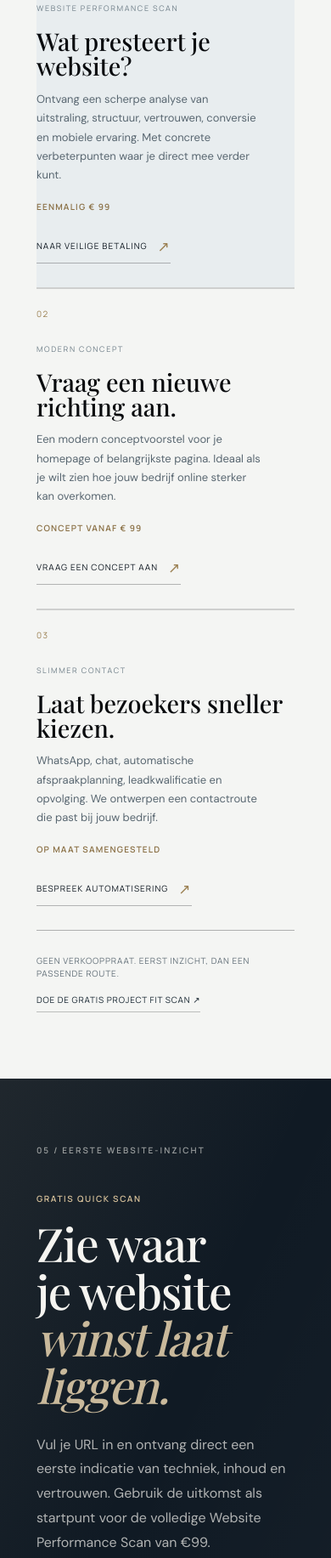
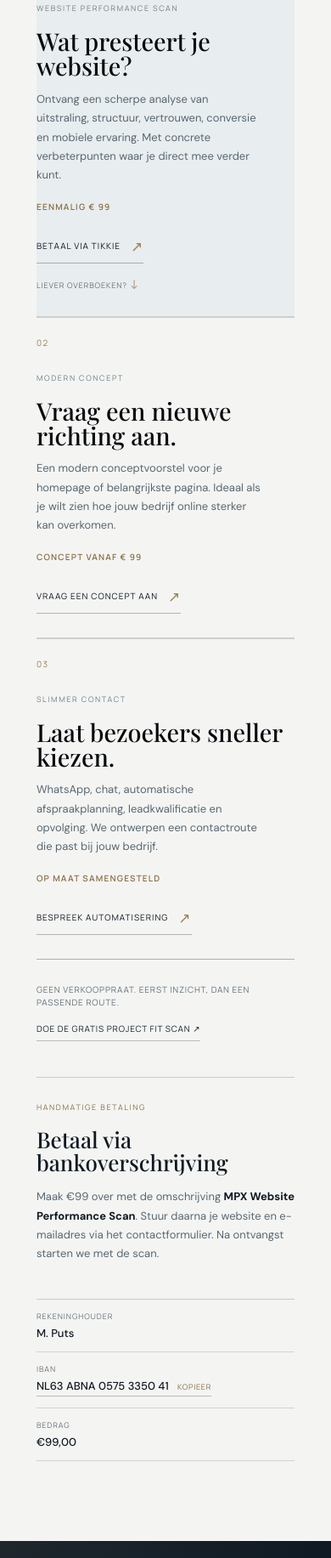
Before and after one commit to apexclusive/mpxstudio, a plain HTML site: page index.html in a window 390 px wide. Shown: the part 4114-5947 px from the top of the page at 85% size. Drawn offline with nearby package versions, Linux system fonts and the light colour scheme; a web font is replaced by a local one.

Commit message:
Add bank transfer payment option

```diff
--- a/index.html
+++ b/index.html
@@ -114,11 +114,12 @@
       <div class="section-label">04 / Direct starten</div>
       <div class="growth-heading"><h2 id="growth-title">Maak je website<br><i>vandaag al sterker.</i></h2><p>Je hoeft niet meteen een volledig traject te starten. Kies een concrete eerste stap en ontvang snel duidelijkheid over wat er online beter kan.</p></div>
       <div class="growth-grid">
-        <article class="growth-card growth-card-featured"><span class="growth-card-number">01</span><div><span class="growth-kicker">Website Performance Scan</span><h3>Wat presteert je website?</h3><p>Ontvang een scherpe analyse van uitstraling, structuur, vertrouwen, conversie en mobiele ervaring. Met concrete verbeterpunten waar je direct mee verder kunt.</p><strong>Eenmalig € 99</strong></div><a class="growth-card-link" href="#contact" data-product="audit" data-offer="Website Performance Scan voor € 99">Naar veilige betaling <span>↗</span></a></article>
+        <article class="growth-card growth-card-featured"><span class="growth-card-number">01</span><div><span class="growth-kicker">Website Performance Scan</span><h3>Wat presteert je website?</h3><p>Ontvang een scherpe analyse van uitstraling, structuur, vertrouwen, conversie en mobiele ervaring. Met concrete verbeterpunten waar je direct mee verder kunt.</p><strong>Eenmalig € 99</strong></div><div class="payment-actions"><a class="growth-card-link" href="https://tikkie.me/pay/gdg6u2tptc948t674irl" target="_blank" rel="noreferrer" data-offer="Website Performance Scan voor € 99">Betaal via Tikkie <span>↗</span></a><a class="payment-secondary" href="#bankbetaling">Liever overboeken? <span>↓</span></a></div></article>
         <article class="growth-card"><span class="growth-card-number">02</span><div><span class="growth-kicker">Modern concept</span><h3>Vraag een nieuwe richting aan.</h3><p>Een modern conceptvoorstel voor je homepage of belangrijkste pagina. Ideaal als je wilt zien hoe jouw bedrijf online sterker kan overkomen.</p><strong>Concept vanaf € 99</strong></div><a class="growth-card-link" href="#contact" data-offer="Modern websiteconcept vanaf € 99">Vraag een concept aan <span>↗</span></a></article>
         <article class="growth-card"><span class="growth-card-number">03</span><div><span class="growth-kicker">Slimmer contact</span><h3>Laat bezoekers sneller kiezen.</h3><p>WhatsApp, chat, automatische afspraakplanning, leadkwalificatie en opvolging. We ontwerpen een contactroute die past bij jouw bedrijf.</p><strong>Op maat samengesteld</strong></div><a class="growth-card-link" href="#contact" data-offer="WhatsApp, chat en slimme afspraakplanning">Bespreek automatisering <span>↗</span></a></article>
       </div>
       <div class="growth-footer"><span>Geen verkooppraat. Eerst inzicht, dan een passende route.</span><a href="#fit-scan">Doe de gratis Project Fit Scan <span>↗</span></a></div>
+      <div class="bank-payment" id="bankbetaling"><div><span class="growth-kicker">Handmatige betaling</span><h3>Betaal via bankoverschrijving</h3><p>Maak €99 over met de omschrijving <strong>MPX Website Performance Scan</strong>. Stuur daarna je website en e-mailadres via het contactformulier. Na ontvangst starten we met de scan.</p></div><dl><div><dt>Rekeninghouder</dt><dd>M. Puts</dd></div><div><dt>IBAN</dt><dd><button type="button" class="copy-iban" data-iban="NL63ABNA0575335041">NL63 ABNA 0575 3350 41 <span>kopieer</span></button></dd></div><div><dt>Bedrag</dt><dd>€99,00</dd></div></dl></div>
     </section>
 
     <section class="audit-section" id="website-scan" aria-labelledby="audit-title">
@@ -452,6 +453,13 @@
       const projectField = contactForm.querySelector('[name="project"]');
       projectField.value = `Interesse in: ${link.dataset.offer}\n\n`;
     }));
+    document.querySelector('.copy-iban')?.addEventListener('click', async event => {
+      const button = event.currentTarget;
+      await navigator.clipboard?.writeText(button.dataset.iban);
+      const original = button.innerHTML;
+      button.innerHTML = `${button.dataset.iban.replace(/^(.{4})(.{4})(.{4})(.{4})(.{4})$/, '$1 $2 $3 $4 $5')} <span>gekopieerd</span>`;
+      window.setTimeout(() => { button.innerHTML = original; }, 1800);
+    });
     document.querySelectorAll('[data-product]').forEach(link => link.addEventListener('click', async event => {
       event.preventDefault();
       formStatus.textContent = 'Betaalroute wordt voorbereid...';
--- a/mpx-studio-audit-polish.css
+++ b/mpx-studio-audit-polish.css
@@ -47,3 +47,23 @@
   .audit-result { gap: 24px; margin-top: 42px; }
   .audit-result ul { grid-template-columns: 1fr; }
 }
+
+.payment-actions { display: grid; gap: 13px; align-self: start; }
+.payment-secondary { color: #69747b; font: 9px var(--label); letter-spacing: .1em; text-transform: uppercase; }
+.payment-secondary span { color: #a98f65; font-size: 15px; }
+.bank-payment { display: grid; grid-template-columns: minmax(0, 1fr) minmax(250px, .72fr); gap: 42px; margin-top: 58px; padding-top: 28px; border-top: 1px solid rgba(8, 10, 13, .18); color: #101922; }
+.bank-payment .growth-kicker { color: #8a7045; }
+.bank-payment h3 { margin-top: 10px; font: 500 clamp(26px, 3vw, 40px) / 1.05 var(--display); }
+.bank-payment p { max-width: 570px; margin-top: 16px; color: #596771; font-size: 13px; line-height: 1.7; }
+.bank-payment p strong { color: #101922; }
+.bank-payment dl { display: grid; gap: 0; border-top: 1px solid rgba(8, 10, 13, .18); }
+.bank-payment dl div { display: flex; justify-content: space-between; gap: 20px; padding: 13px 0; border-bottom: 1px solid rgba(8, 10, 13, .14); }
+.bank-payment dt { color: #69747b; font: 9px var(--label); letter-spacing: .1em; text-transform: uppercase; }
+.bank-payment dd { margin: 0; color: #101922; font: 500 13px var(--sans); text-align: right; }
+.copy-iban { border: 0; border-bottom: 1px solid rgba(8, 10, 13, .25); padding: 0 0 3px; background: none; color: inherit; font: inherit; cursor: pointer; }
+.copy-iban span { margin-left: 7px; color: #8a7045; font: 9px var(--label); letter-spacing: .08em; text-transform: uppercase; }
+@media (max-width: 760px) {
+  .bank-payment { grid-template-columns: 1fr; gap: 26px; margin-top: 42px; }
+  .bank-payment dl div { display: grid; gap: 5px; }
+  .bank-payment dd { text-align: left; }
+}
```
